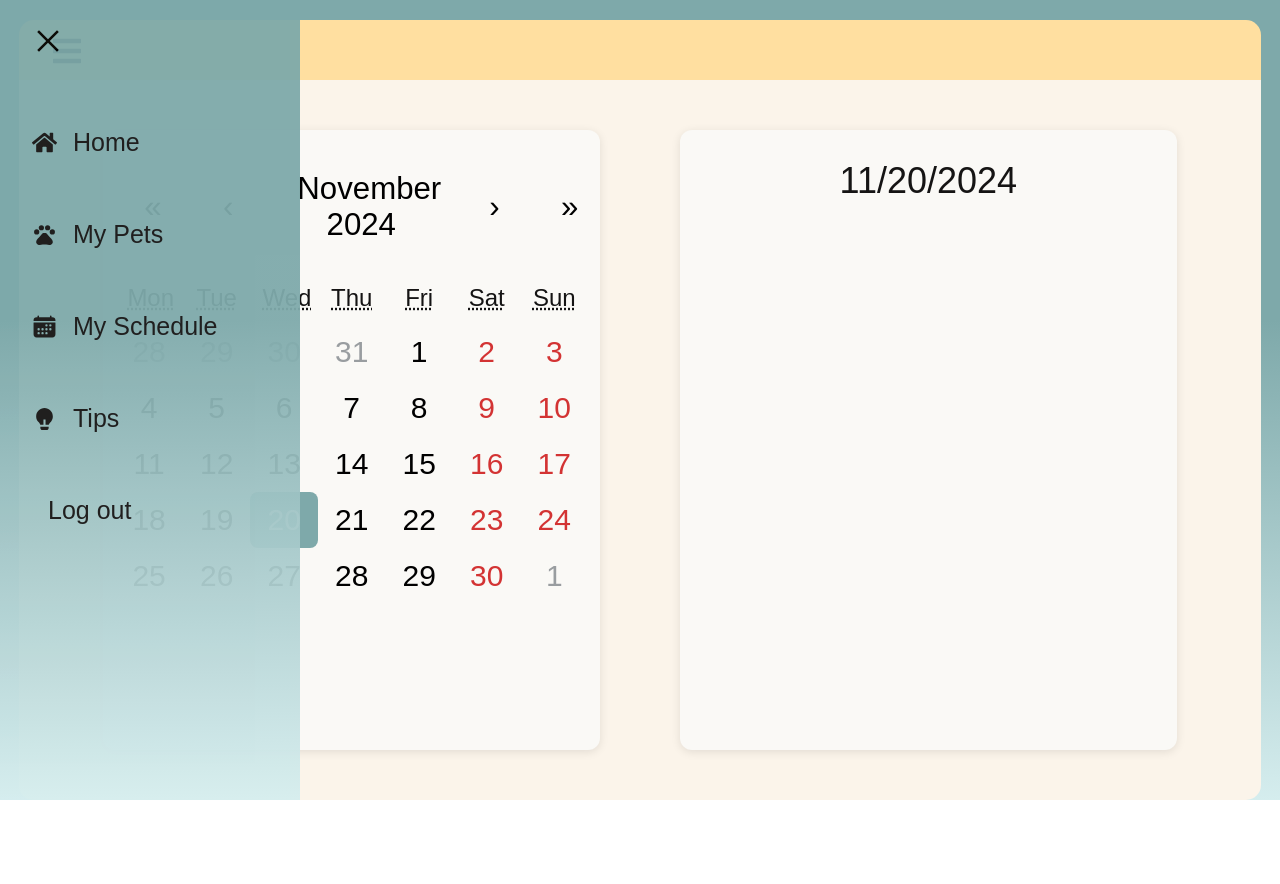
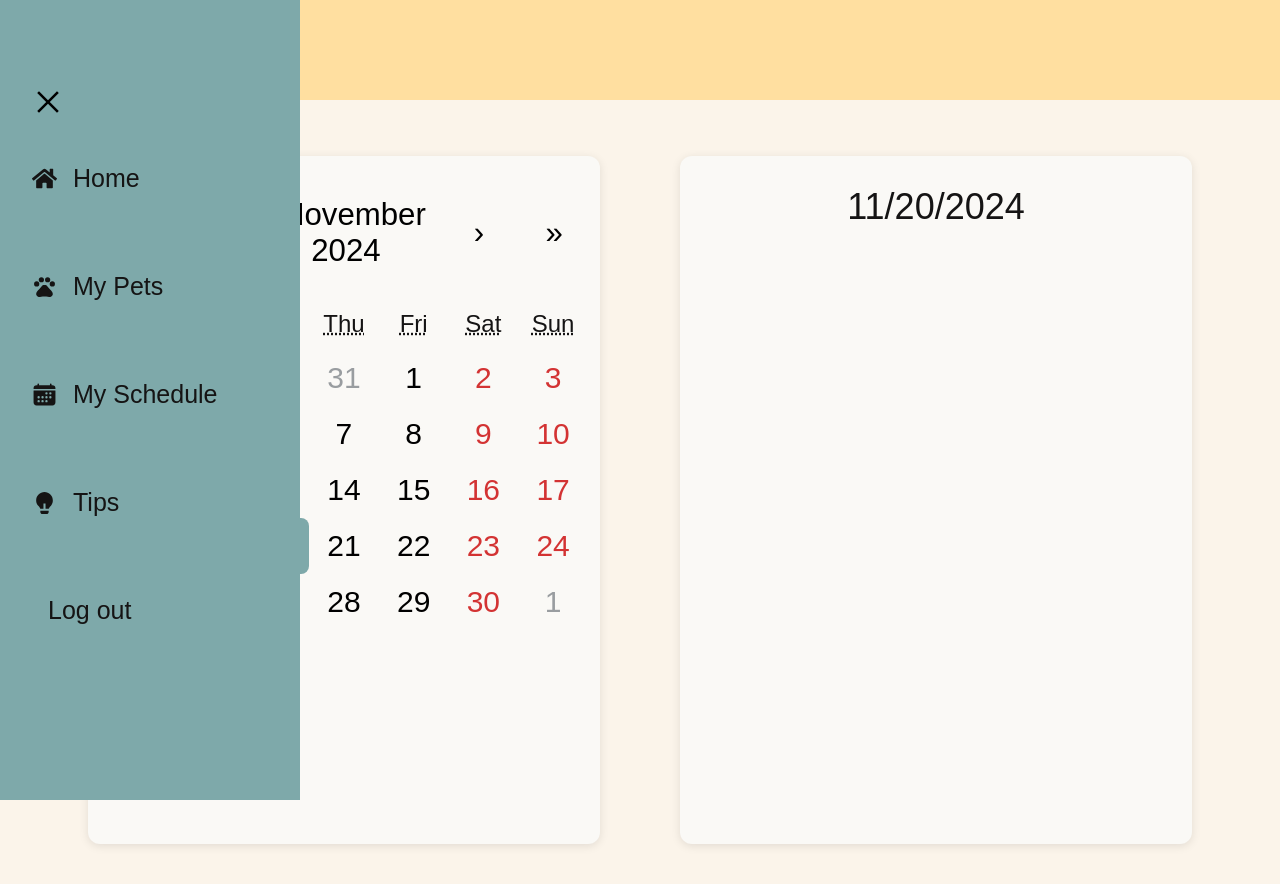
Before and after one commit to shanwhite/petal, a React (Create React App) app in the folder petal/: page /schedule in a window 1280 px wide. Shown: the top 884 px of the page. Before the commit the page ends 800 px from the top, so only its background shows below. Built offline with nearby package versions, Linux system fonts and the light colour scheme; a web font is replaced by a local one.

Commit message:
fixed home css

```diff
--- a/petal/src/index.css
+++ b/petal/src/index.css
@@ -21,22 +21,15 @@ body
 
 /* General CSS for all the pages*/
 .home, .pets, .schedule, .tips {
-  position: relative;
   display: flex;
-  top: 10px;
-  height: 90vh;
-  width: 97vw;
-  margin: 0 auto;
+  height: 100vh;
+  width: 100vw;
   text-align: center; /* might have to edit this after we code the other pages */
   align-items: center;
   justify-content: center;
   font-size: 1.5rem;
   background-color: #fbf4ea;
   color: #151414;
-  border-radius: 0 0 15px 15px;
-  overflow-y: auto;  /*to make the container scrollable*/
-  overflow-x: auto;
-  /* border: 3px solid red; */
 }
 
 /* Removing an color or decoration on the scrollbar*/
@@ -53,35 +46,26 @@ body
   background: transparent;
 }
 
-
-
-
 .navbar {   /*horizontal line at top of screen */
-  position: relative;
-  top: 10px;
   background: #FFDFA0;
-  height: 60px;
-  width: 97vw;
+  height: 200px;
+  width: 100vw;
   display: flex;
   justify-content: flex-start;
   align-items: center;
-  margin: 0 auto;
-  border-radius: 15px 15px 0 0;
-  /* border: 2px solid red; */
 }
 
 /* The hamburger icon */
 .menu-bars {
+  margin-top: 7rem;
   margin-left: 2rem;
-  margin-top: 0.6rem;
   font-size: 2rem;
   background: none;
   color: #000;
 }
 
 .nav-menu {
-  background: linear-gradient(#7ea9aa 40%, #D5EDEE 100%);
-  opacity: 0.95;
+  background: #7ea9aa;
   width: 300px;
   height: 100vh;
   display: flex;
@@ -132,7 +116,7 @@ body
 .navbar-toggle {
   background-color: #7ea9aa;
   width: 100%;
-  height: 80px;
+  height: 100px;
   display: flex;
   justify-content: flex-start;
   align-items: center;
@@ -143,7 +127,7 @@ span {
 }
 
 .tabs {
-  margin-top: 2em;
+  margin-top: 3rem;
 }
 
 /* SCHEDULE PAGE */
```
